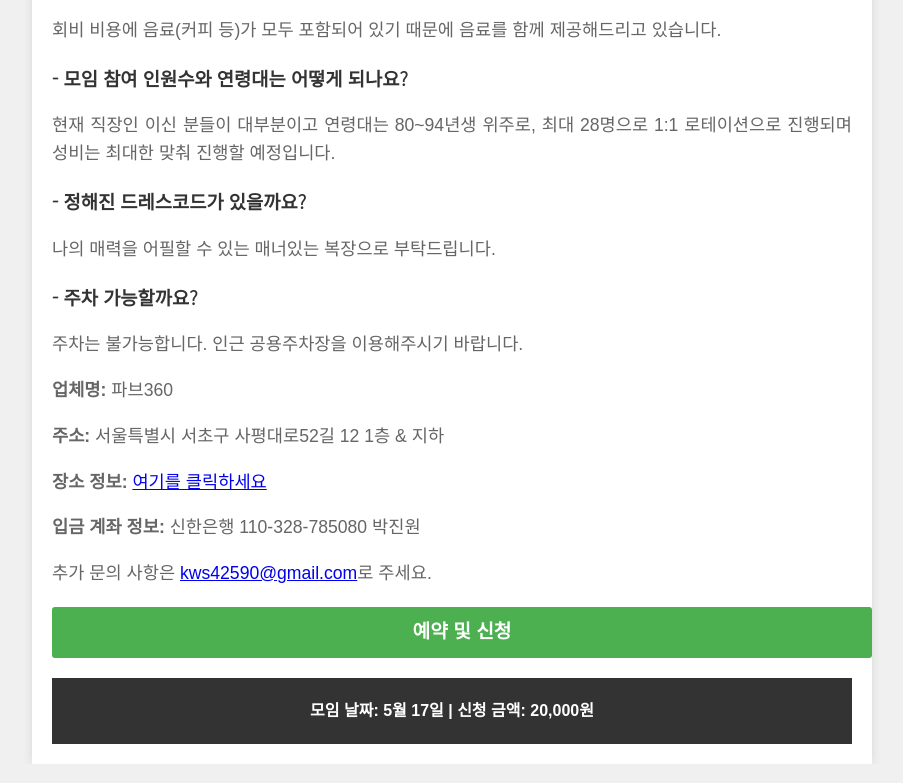
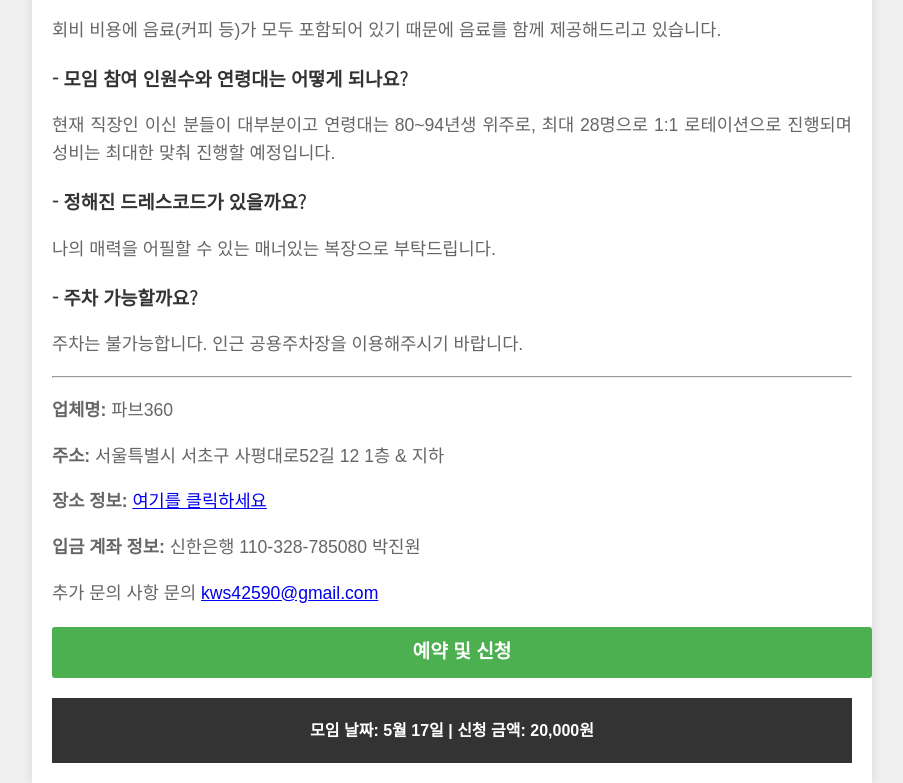
Before and after one commit to gogowinner/webhost, a plain HTML site: page index.html in a window 1280 px wide. Shown: the part 2031-2814 px from the top of the page, without its empty margins (188-1091 px from the left). Drawn offline with Linux system fonts and the light colour scheme.

Commit message:
Update index.html

```diff
--- a/index.html
+++ b/index.html
@@ -151,14 +151,15 @@
 
     <h3>- 주차 가능할까요?</h3>
     <p>주차는 불가능합니다. 인근 공용주차장을 이용해주시기 바랍니다.</p>
+		<hr>
 		<p><strong>업체명:</strong> 파브360</p>
 <p><strong>주소:</strong> 서울특별시 서초구 사평대로52길 12 1층 & 지하</p>
 <p><strong>장소 정보:</strong> <a href="https://naver.me/5P23BK3r" target="_blank">여기를 클릭하세요</a></p>
 
 
 <p><strong>입금 계좌 정보:</strong> 신한은행 110-328-785080 박진원</p>
-<p>추가 문의 사항은 <a href="mailto:kws42590@gmail.com">kws42590@gmail.com</a>로 주세요.</p>
-
+<p>추가 문의 사항 문의 <a href="mailto:kws42590@gmail.com">kws42590@gmail.com</a></p>
+		</hr>
     <a href="https://docs.google.com/forms/d/e/1FAIpQLSdQK5QswFnYFPYk8Kf0y64HFLMCjhWUWgcusIEFbOvyg22Efw/viewform?usp=sf_link" class="apply-btn">예약 및 신청</a>
 
 </section>
```
